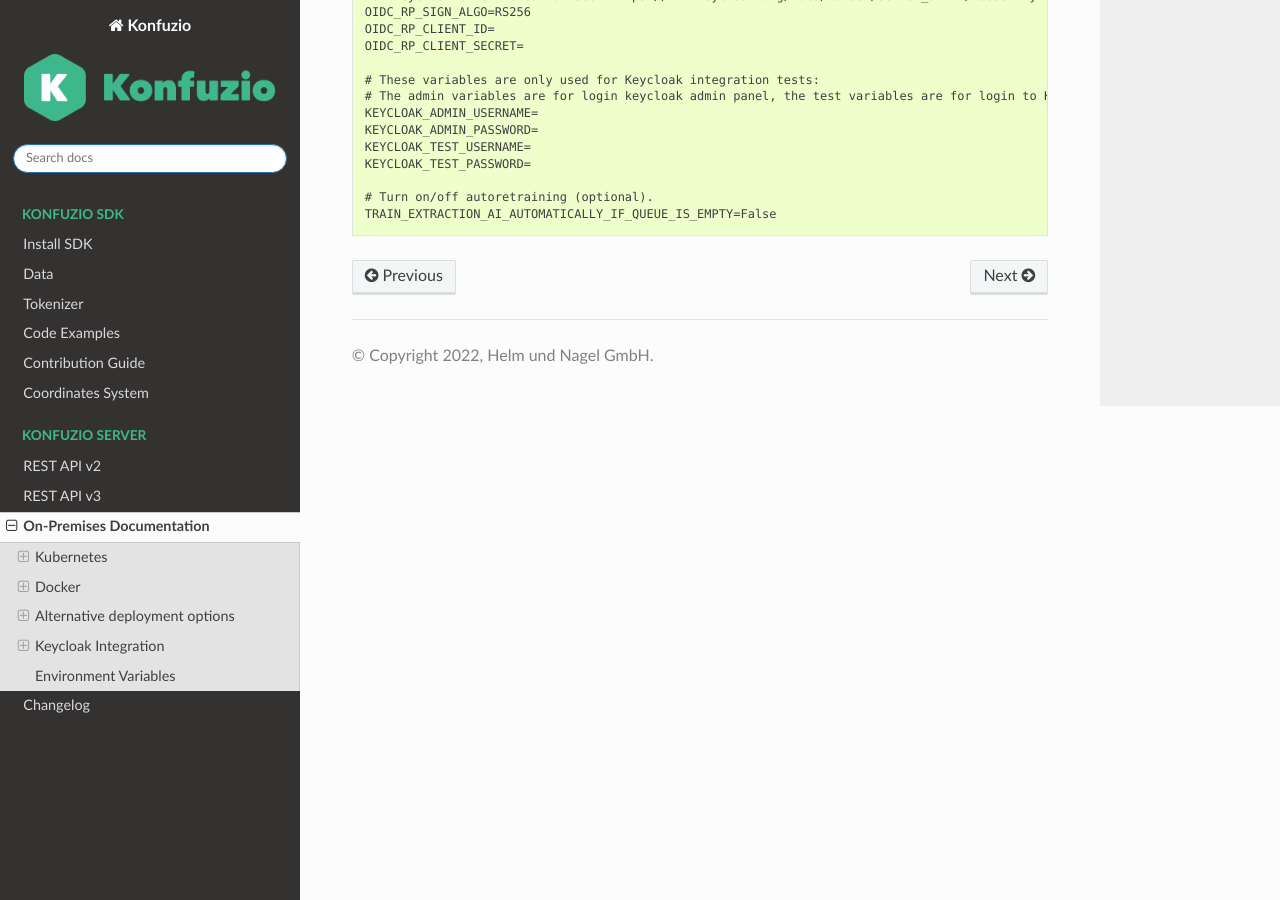
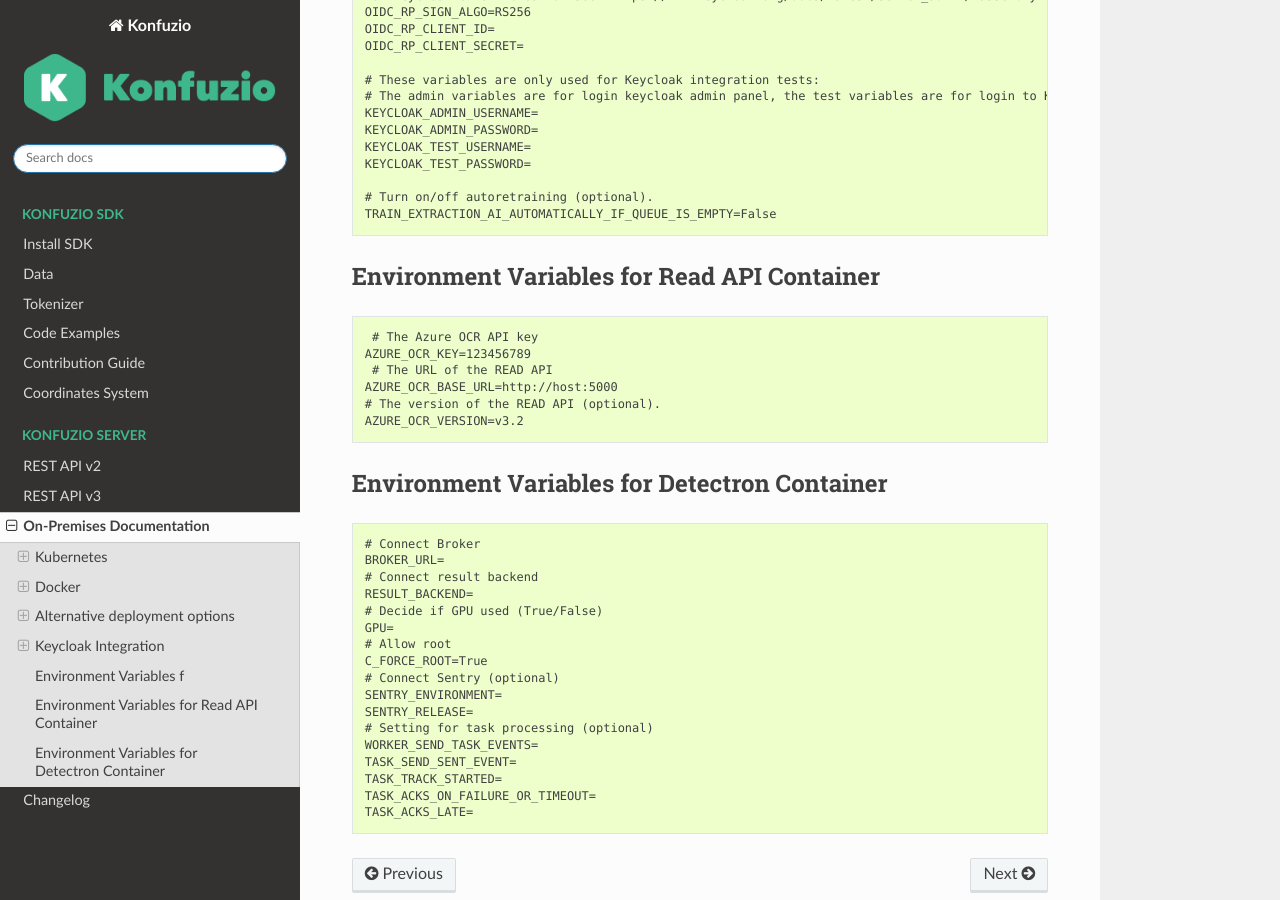
Before and after one commit to konfuzio-ai/konfuzio-sdk, a Sphinx documentation site: the page built from docs/web/on_premises.md, in a window 1280 px wide and 900 px high, scrolled down 13942 px. Built offline with Sphinx 7.4.7 and the Read the Docs theme 2.0.0, drawn with Linux system fonts in a browser that asks for light colours; some of the changed text lies outside the part shown.

Commit message:
Update on_premises.md

````diff
--- a/docs/web/on_premises.md
+++ b/docs/web/on_premises.md
@@ -556,3 +556,35 @@
 TRAIN_EXTRACTION_AI_AUTOMATICALLY_IF_QUEUE_IS_EMPTY=False
 
 ```
+
+## Environment Variables for Read API Container
+```text
+ # The Azure OCR API key
+AZURE_OCR_KEY=123456789
+ # The URL of the READ API
+AZURE_OCR_BASE_URL=http://host:5000
+# The version of the READ API (optional).
+AZURE_OCR_VERSION=v3.2
+```
+
+## Environment Variables for Detectron Container
+
+```text
+# Connect Broker
+BROKER_URL=
+# Connect result backend
+RESULT_BACKEND=
+# Decide if GPU used (True/False)
+GPU=
+# Allow root
+C_FORCE_ROOT=True
+# Connect Sentry (optional)
+SENTRY_ENVIRONMENT=
+SENTRY_RELEASE=
+# Setting for task processing (optional)
+WORKER_SEND_TASK_EVENTS=
+TASK_SEND_SENT_EVENT=
+TASK_TRACK_STARTED=
+TASK_ACKS_ON_FAILURE_OR_TIMEOUT=
+TASK_ACKS_LATE=
+```
````
Also changed, not shown: other parts of docs/web/on_premises.md (+2 -2 lines).
